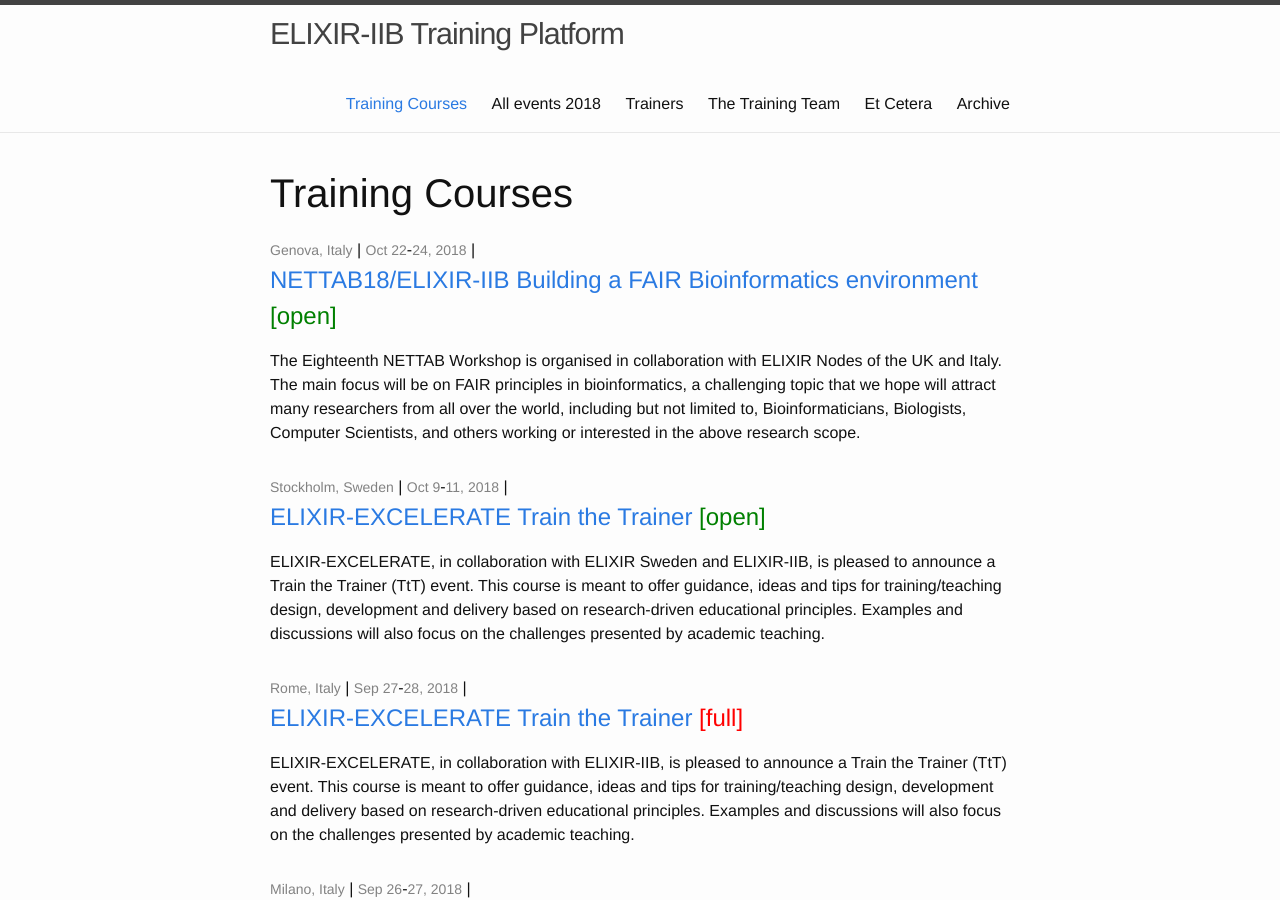
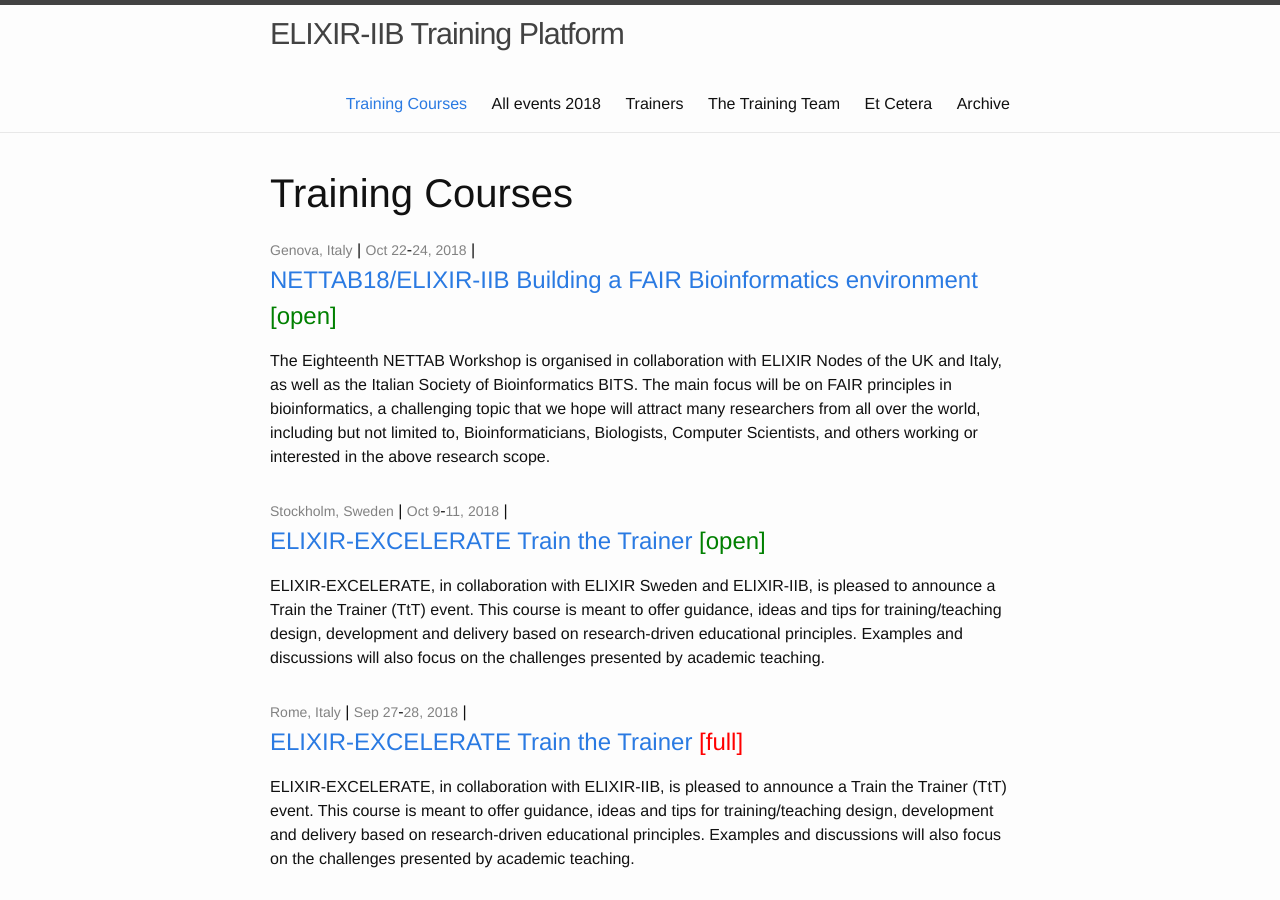
Before and after one commit to ELIXIR-IIB-training/website, a Jekyll site: the page built from courses/index.html, in a window 1280 px wide and 900 px high. Built offline with Jekyll 4.4.1, drawn with Linux system fonts in a browser that asks for light colours.

Commit message:
Update Nettab2018 workshop

```diff
--- a/_posts/2018-10-22-Nettab-genova.md
+++ b/_posts/2018-10-22-Nettab-genova.md
@@ -4,7 +4,7 @@ title:  "NETTAB18/ELIXIR-IIB Building a FAIR Bioinformatics environment <font co
 date_start:   2018-10-22
 date_end:   2018-10-24
 venue: Genova, Italy
-description: The Eighteenth NETTAB Workshop is organised in collaboration with ELIXIR Nodes of the UK and Italy. The main focus will be on FAIR principles in bioinformatics, a challenging topic that we hope will attract many researchers from all over the world, including but not limited to, Bioinformaticians, Biologists, Computer Scientists, and others working or interested in the above research scope.
+description: The Eighteenth NETTAB Workshop is organised in collaboration with ELIXIR Nodes of the UK and Italy, as well as the Italian Society of Bioinformatics BITS. The main focus will be on FAIR principles in bioinformatics, a challenging topic that we hope will attract many researchers from all over the world, including but not limited to, Bioinformaticians, Biologists, Computer Scientists, and others working or interested in the above research scope.
 
 ---
 
@@ -30,5 +30,7 @@ In order to make the FAIR concept a reality, we need to answer many questions, l
 
 Now is the perfect time to discuss on these topics and related actions, and to move on from FAIR principles to FAIR practice. All interested actors, with different levels of involvement and expertise, are invited to join forces and promote a common effort towards the implementation of a FAIR environment. The workshop will provide an excellent environment and a range of opportunities to present and discuss methods, theoretical approaches, algorithms, tools, platforms, practical applications and experiences of FAIR in Bioinformatics.
 
+Please, have a careful look at the [Programme](http://www.igst.it/nettab/2018/programme/scientific-programme/).
+
 **Venue**<br>
 Ospedale Policlinico San Martino - Largo Rosanna Benzi, 10 - 16132 Genova
```
